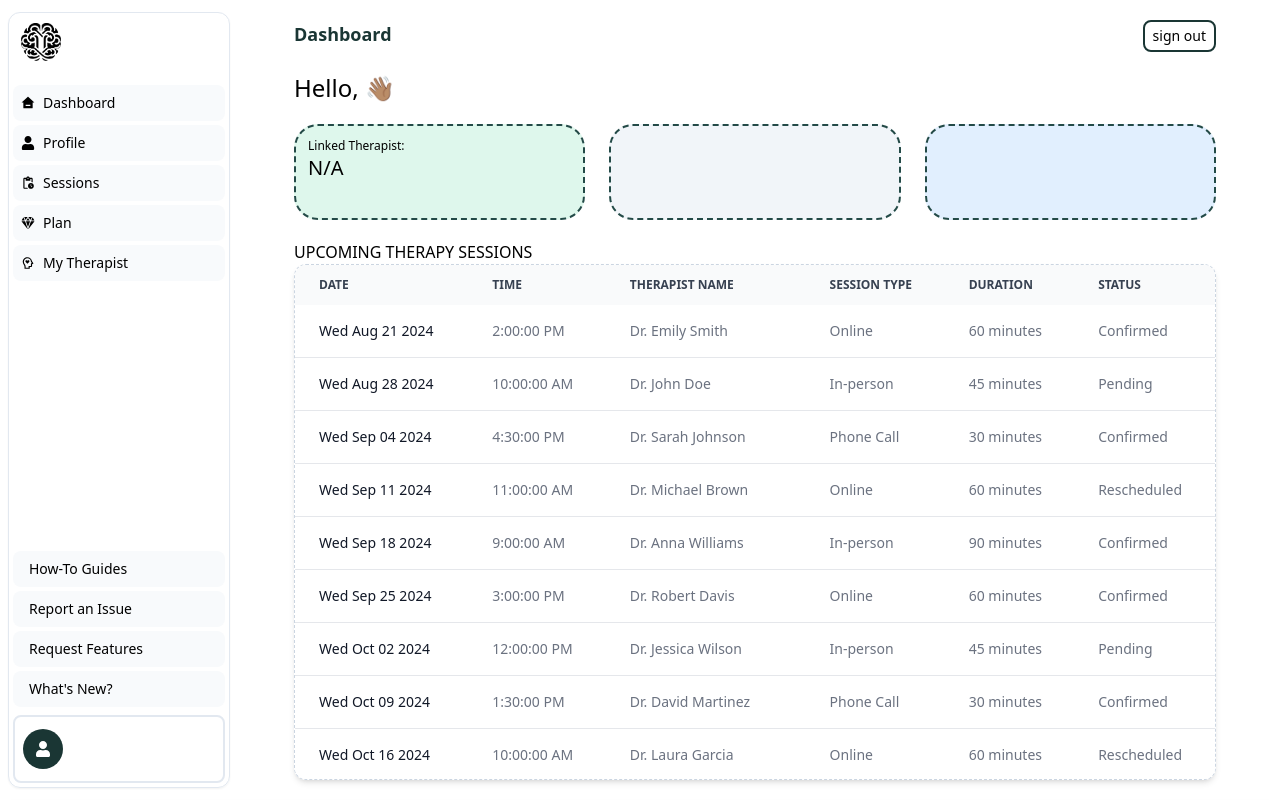
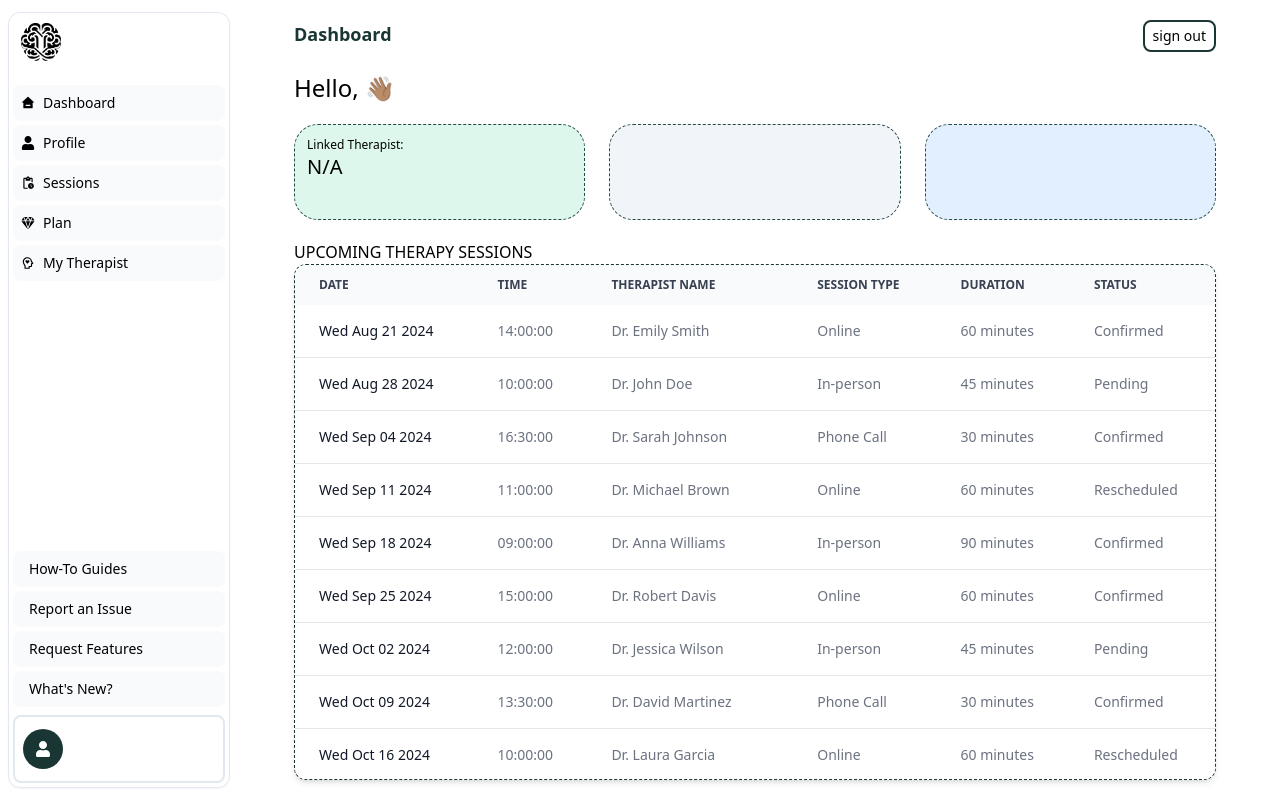
Before and after one commit to kkopoku/therapy-link, a Next.js app in the folder frontend/: page /dashboard in a window 1280 px wide. Shown: the top 800 px of the page. Built offline with nearby package versions, Linux system fonts and the light colour scheme; no server answers.

Commit message:
ui change

```diff
--- a/frontend/src/app/dashboard/page.tsx
+++ b/frontend/src/app/dashboard/page.tsx
@@ -128,14 +128,14 @@ export default function DashboardPage(){
 
                 <div className="flex flex-col text-xs items-center">
                     <div className="grid grid-cols-3 w-full gap-6">
-                        <div className="flex flex-col col-span-1 w-full h-24 bg-green-100 rounded-3xl border-dashed border-2 border-secondaryGreen p-3">
+                        <div className="flex flex-col col-span-1 w-full h-24 bg-green-100 rounded-3xl border-dashed border border-secondaryGreen p-3">
                             <p>Linked Therapist:</p>
                             <p className="text-xl">N/A</p>
                         </div>
-                        <div className="col-span-1 w-full h-24 bg-slate-100 rounded-3xl border-dashed border-2 border-secondaryGreen">
+                        <div className="col-span-1 w-full h-24 bg-slate-100 rounded-3xl border-dashed border border-secondaryGreen">
 
                         </div>
-                        <div className="col-span-1 w-full h-24 bg-blue-100 rounded-3xl border-dashed border-2 border-secondaryGreen">
+                        <div className="col-span-1 w-full h-24 bg-blue-100 rounded-3xl border-dashed border border-secondaryGreen">
 
                         </div>
                     </div>
@@ -144,7 +144,7 @@ export default function DashboardPage(){
 
                 <div className="flex flex-col w-full h-[540px]">
                     <label>{("Upcoming Therapy Sessions").toUpperCase()}</label>
-                    <div className="pb-1 max-h-fit rounded-xl border border-slate-300 border-dashed overflow-y-scroll shadow-md">
+                    <div className="pb-1 max-h-fit rounded-xl border border-primaryGreen border-dashed overflow-y-scroll shadow-md">
                         <Table hoverable className="relative">
                             <Table.Head >
                                 <Table.HeadCell>Date</Table.HeadCell>
@@ -158,7 +158,7 @@ export default function DashboardPage(){
                                 {data.map(data =>
                                     <Table.Row key={data.date+data.status} className="bg-white dark:border-gray-700 dark:bg-gray-800 py-0">
                                         <Table.Cell className="whitespace-nowrap font-medium text-gray-900 dark:text-white">{(new Date(data.date)).toDateString()}</Table.Cell>
-                                        <Table.Cell className="py-0">{(new Date(data.date)).toLocaleTimeString()}</Table.Cell>
+                                        <Table.Cell className="py-0">{(new Date(data.date)).toLocaleTimeString("en-US",{ hour12: false})}</Table.Cell>
                                         <Table.Cell className="py-0">{data.therapistName}</Table.Cell>
                                         <Table.Cell className="py-0">{data.sessionType}</Table.Cell>
                                         <Table.Cell className="py-0">{data.duration}</Table.Cell>
```
